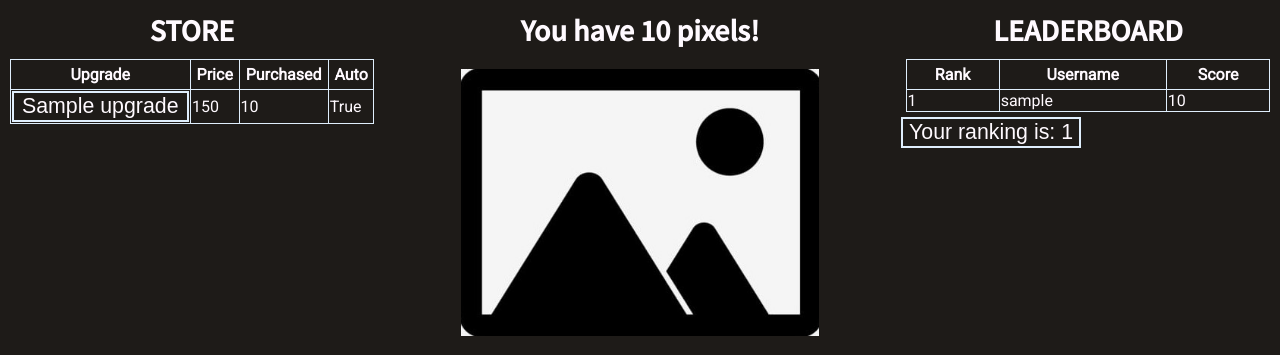
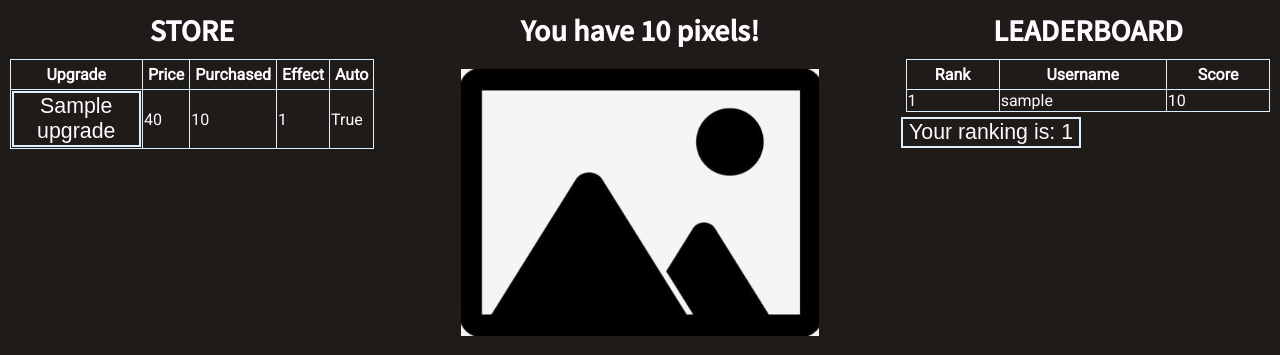
Before and after one commit to Hippodoodle/clicker.png, a Django app: page / in a window 1280 px wide. Shown: the part 113-468 px from the top of the page. Run offline with Django 3.2, Linux system fonts and the light colour scheme; a user stored in the database is signed in; tables that the repository leaves empty hold one stand-in row (values such as "Sample post"); parts of the project's set-up code (start-up, migrations or seed data) failed here and were passed over.

Commit message:
Non-auto upgrades now functional and purchases work as intended

```diff
--- a/clicker_app/views.py
+++ b/clicker_app/views.py
@@ -1,3 +1,4 @@
+import clicker_app
 from django.http import HttpResponse
 from django.shortcuts import render, redirect
 from clicker_app.forms import UserForm
@@ -30,11 +31,25 @@ def index(request):
 
     ranking_list = Account.objects.order_by('-lifetime_points')
 
+    clicks_per_second = 0
+    for item in purchased_list:
+        if item.upgrade.auto_click:
+            clicks_per_second += item.upgrade.effect*item.quantity
+
+    upgraded_click = 1
+    for item in purchased_list:
+        if not item.upgrade.auto_click:
+            upgraded_click += item.upgrade.effect*item.quantity
+
+    print("aaaaaa", clicks_per_second, upgraded_click)
+
     context_dict = {}
     context_dict['leaderboard'] = leaderboard_list
     context_dict['upgrade_table'] = upgrade_table_dict
     context_dict['purchased_list'] = purchased_list
     context_dict['ranking_list'] = ranking_list
+    context_dict['cps'] = clicks_per_second
+    context_dict['upgraded_click'] = upgraded_click
     response = render(request, 'clicker_app/index.html', context=context_dict)
     return response
 
@@ -81,6 +96,10 @@ def signup(request):
             account.user = user
             account.save()
 
+            for upgrade_instance in Upgrade.objects.all():
+                owns_upgrade = OwnsUpgrade.objects.get_or_create(account=account, upgrade=upgrade_instance)[0]
+                owns_upgrade.save()
+
             registered = True  # save to databbase, registration successful
         else:
             print(user_form.errors)  # invalid attempt
@@ -105,6 +124,7 @@ def logout_view(request):
 class AddPoints(View):
     def post(self, request):
         a = request.POST.get('a', None)
+        clicks = request.POST.get('clicks', 1)
 
         try:
             user_account = Account.objects.get(user__id=a)
@@ -112,11 +132,11 @@ class AddPoints(View):
             print(e)
             return HttpResponse(-1)
 
-        user_account.points = str(int(user_account.points) + 1)
-        user_account.lifetime_points = str(int(user_account.lifetime_points) + 1)
+        user_account.points = str(int(user_account.points) + int(clicks))
+        user_account.lifetime_points = str(int(user_account.lifetime_points) + int(clicks))
         user_account.save()
 
-        return HttpResponse(user_account.points)
+        return HttpResponse(user_account.points+"?"+user_account.lifetime_points)
 
 
 class Darkmode(View):
@@ -147,10 +167,16 @@ class Purchase(View):
         except Exception:
             return HttpResponse("-1?-1")
 
-        owns_upgrade.quantity += 1
+        cost_instance = int(owns_upgrade.upgrade.cost*(1.15**owns_upgrade.quantity))
+
+        if user_account.points >= cost_instance:
+            owns_upgrade.quantity += 1
+            user_account.points = user_account.points - cost_instance
+            user_account.save()
+            owns_upgrade.save()
+            cost_instance = int(owns_upgrade.upgrade.cost*(1.15**owns_upgrade.quantity))
+
         owns_upgrade.save()
-
-        cost_instance = int(owns_upgrade.upgrade.cost*owns_upgrade.quantity*1.5)
 
         print(str(cost_instance)+"?"+str(owns_upgrade.quantity))
 
--- a/static/js/clicker-ajax.js
+++ b/static/js/clicker-ajax.js
@@ -1,19 +1,22 @@
+var click_count = 0;
+
 $(document).ready(function () {
 
     $('#clicker').click(function () {
         var a;
         a = $(this).attr('data-user');
+        clicks = $(this).attr('data-click-upgraded');
         token = $(this).attr('data-csrf');
 
         $.ajax({
             url: '/clicker_app/add_points/',
             type: 'POST',
             success: function (data) {
-                $('#points_count').html(data);
-                $('#user-counter').html(data);
+                $('#points_count').html(data.split("?")[0]);
+                $('#user-counter').html(data.split("?")[1]);
             },
             headers: {'X-CSRFToken': token},
-            data: {'a': a}
+            data: {'a': a, 'clicks': clicks}
         })
     });
 
@@ -52,10 +55,23 @@ $(document).ready(function () {
             success: function (data) {
                 $(s1).html(data.split("?")[0]);
                 $(s2).html(data.split("?")[1]);
+                location.reload();
             },
             headers: {'X-CSRFToken': token},
             data: {'user-id': a, 'upgrade': upgrade}
         })
     });
 
+    $('#clicker').ready(function () {
+        var a;
+        a = $(this).attr('data-user');
+        cps = $(this).attr('data-cps');
+        token = $(this).attr('data-csrf');
+
+        setInterval(function() {
+
+        }, 1000);
+
+    });
+
 });
--- a/templates/clicker_app/index.html
+++ b/templates/clicker_app/index.html
@@ -14,6 +14,7 @@ Home
             <th>Upgrade</th>
             <th>Price</th>
             <th>Purchased</th>
+            <th>Effect</th>
             <th>Auto</th>
         </tr>
         {% for key, value in upgrade_table.items %}
@@ -24,7 +25,7 @@ Home
                 {% if forloop.counter == 1 %}
                 <script>
                     x = {% for item in purchased_list %}{% if item.upgrade == key %}{{ item.upgrade.cost }}{% endif %}{% endfor %};
-                    x = x * {% for item in purchased_list %}{% if item.upgrade == key %}{{ item.quantity }}{% endif %}{% endfor %} * 1.5;
+                    x = x * Math.pow(1.15, {% for item in purchased_list %}{% if item.upgrade == key %}{{ item.quantity }}{% endif %}{% endfor %});
                     document.getElementById("upgrade-{{ key.id }}-1").innerHTML = Math.floor(x);
                 </script>
                 {% else %}
@@ -32,14 +33,15 @@ Home
                 {% endif %}
             </td>
             {% endfor %}
+            <td>{{ key.effect }}</td>
             <td>{{ key.auto_click }}</td>
         </tr>
         {% endfor %}
     </table>
 </leftpane>
 <middlepane>
-    <h2 class="pane-title">You have <strong id="points_count">{{ user.account.lifetime_points }}</strong> pixels!</h2>
-    <img src="{% static 'images/logo.jpg' %}" alt="Clicker image" id="clicker" data-user="{{ user.id }}" data-csrf="{{ csrf_token }}">
+    <h2 class="pane-title">You have <strong id="points_count">{{ user.account.points }}</strong> pixels!</h2>
+    <img src="{% static 'images/logo.jpg' %}" alt="Clicker image" id="clicker" data-user="{{ user.id }}" data-csrf="{{ csrf_token }}" data-cps="{{ cps }}" data-click-upgraded="{{ upgraded_click }}">
     {% if user.is_authenticated %}
     <p id="upload-png-message">Go to <a href="{% url 'clicker_app:myaccount' %}">My Account</a> to change your clicker png!</p>
     {% else %}
```
